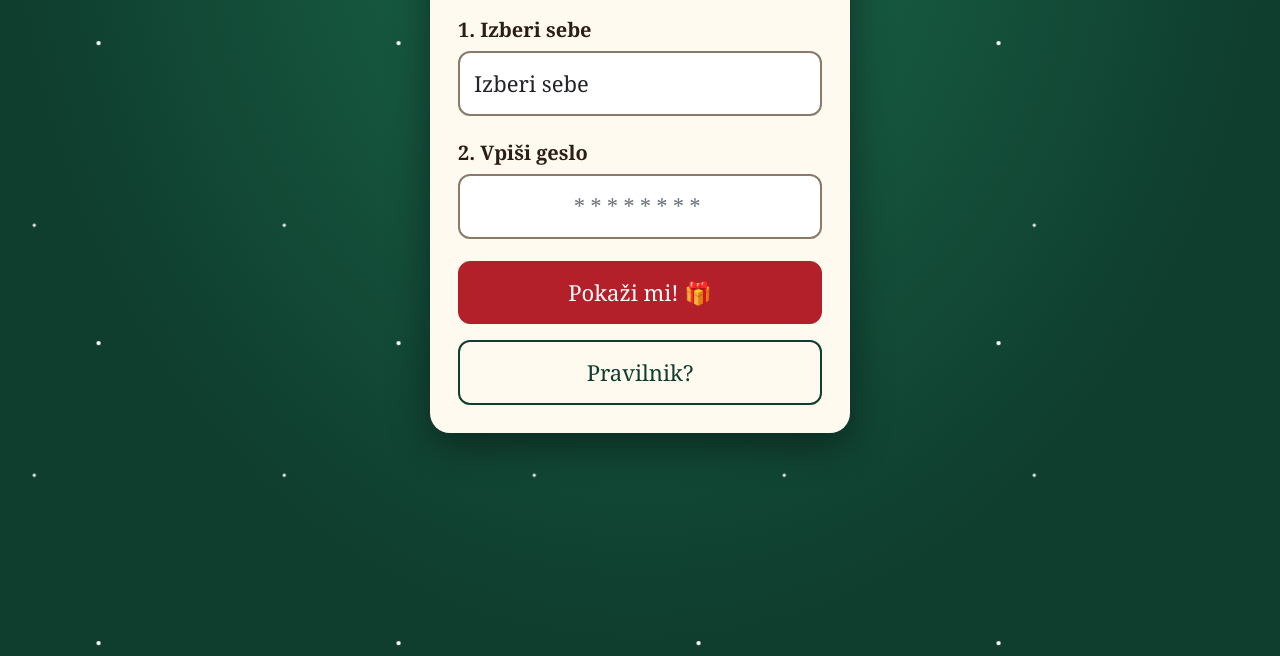
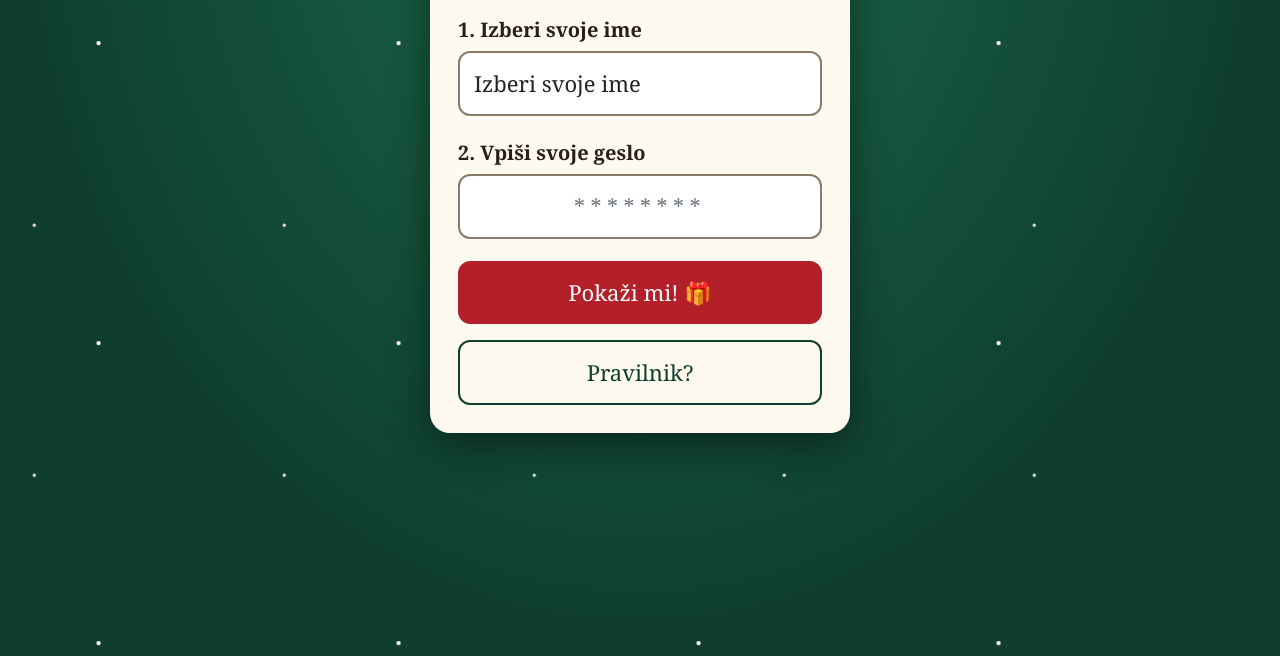
Before and after one commit to LanSevcnikar/secret-santa-2021, a plain HTML site: page index.html in a window 1280 px wide. Shown: the part 144-800 px from the top of the page. Drawn offline with nearby package versions, Linux system fonts and the light colour scheme.

Commit message:
Mum is slow

```diff
--- a/index.html
+++ b/index.html
@@ -27,14 +27,14 @@
       <form class="form-signin" @submit.prevent="login">
         <h2 class="form-signin-heading">🎄 Secret Santa 2026</h2>
 
-        <label for="who" class="lbl">1. Izberi sebe</label>
+        <label for="who" class="lbl">1. Izberi svoje ime </label>
         <select id="who" v-model="selectedPerson" class="form-control" required>
-          <option :value="null" disabled> Izberi sebe </option>
+          <option :value="null" disabled> Izberi svoje ime </option>
           <option v-for="person in people" :key="person.name" :value="person.name"> {{ sumnikcorrecter(person.name) }}
           </option>
         </select>
 
-        <label for="pw" class="lbl">2. Vpiši geslo</label>
+        <label for="pw" class="lbl">2. Vpiši svoje geslo</label>
         <input id="pw" type="password" inputmode="numeric" class="inpt form-control" placeholder="********" v-model="password"
           maxlength="8">
 
```
